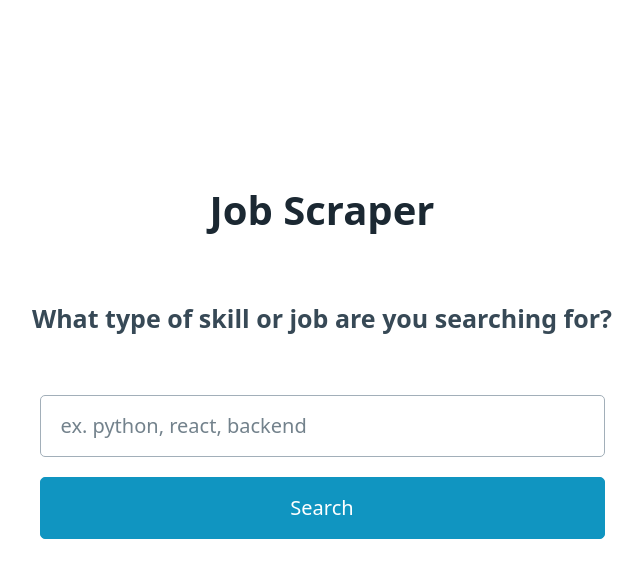
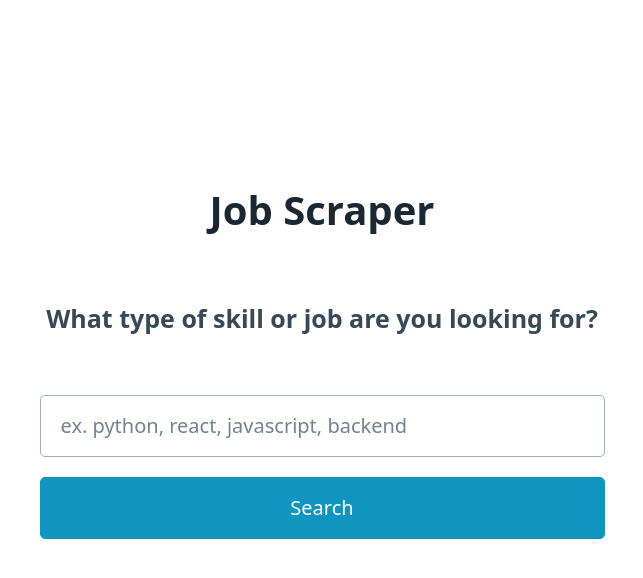
Before and after one commit to SaetbyeolL/Job_Scraper, a Flask app: page / in a window 1280 px wide. Shown: the top 578 px of the page, without its empty margins (318-961 px from the left). Run offline with Flask 3, Linux system fonts and the light colour scheme.

Commit message:
Clean up unnecessary code and lines

```diff
--- a/main.py
+++ b/main.py
@@ -1,23 +1,21 @@
 from flask import Flask, render_template, request, redirect, send_file
 from websites.remoteok import Remoteok_JobScraper
 from websites.wanted import Wanted_JobScraper
-from file import save_to_file
+from save_file import save_to_file
 
 
 app = Flask("JobScraper")
-database = {} # database will be deleted when server is off. for speed up
+database = {}
 
 
-@app.route("/") # decorator: when user visit this page, flask will call function which is located right below
+@app.route("/")
 def home():
-    return render_template("home.html", name="nico")
-# render_template: flask look inside 'templates'folder and get 'home.html'
+    return render_template("home.html")
 
 
 @app.route("/search")
 def search():
     keyword = request.args.get("keyword")
-
     if keyword == None or keyword == "":
         return redirect("/")
     if keyword in database:
@@ -29,7 +27,6 @@ def search():
         wanted.Wanted_scrape_jobs(keyword)
         jobs =  remoteok.all_jobs + wanted.all_jobs
         database[keyword] = jobs
-
     return render_template("search.html", keyword=keyword, jobs=jobs)
 
 
--- a/file.py
+++ b/save_file.py
@@ -2,7 +2,6 @@ import csv
 
 
 def save_to_file(file_name, jobs):
-
     file = open(f"{file_name}.csv", "w", encoding="utf-8", newline='')
     writer = csv.writer(file)
     writer.writerow(["Job_Title", "Company", "Location", "URL"])
--- a/templates/home.html
+++ b/templates/home.html
@@ -19,15 +19,14 @@
             width: 100%;
         }
     </style>
-
     <title>Job Scraper</title>
 </head>
 <body>
     <main class="container">
         <h1>Job Scraper</h1>
-        <h4>What type of skill or job are you searching for?</h4>
+        <h4>What type of skill or job are you looking for?</h4>
         <form action="/search">
-            <input type="type" name="keyword" placeholder="ex. python, react, backend " />
+            <input type="type" name="keyword" placeholder="ex. python, react, javascript, backend " />
             <button>Search</button>
         </form>
     </main>
--- a/templates/search.html
+++ b/templates/search.html
@@ -42,9 +42,6 @@
                 </tbody>
             </table>
         </figure>
-
-
     </main>
-
 </body>
 </html>
--- a/websites/remoteok.py
+++ b/websites/remoteok.py
@@ -1,6 +1,5 @@
 import requests
 from bs4 import BeautifulSoup
-
 
 class Remoteok_JobScraper:
 
```
Also changed, not shown: websites/wanted.py (+2 -5 lines).
